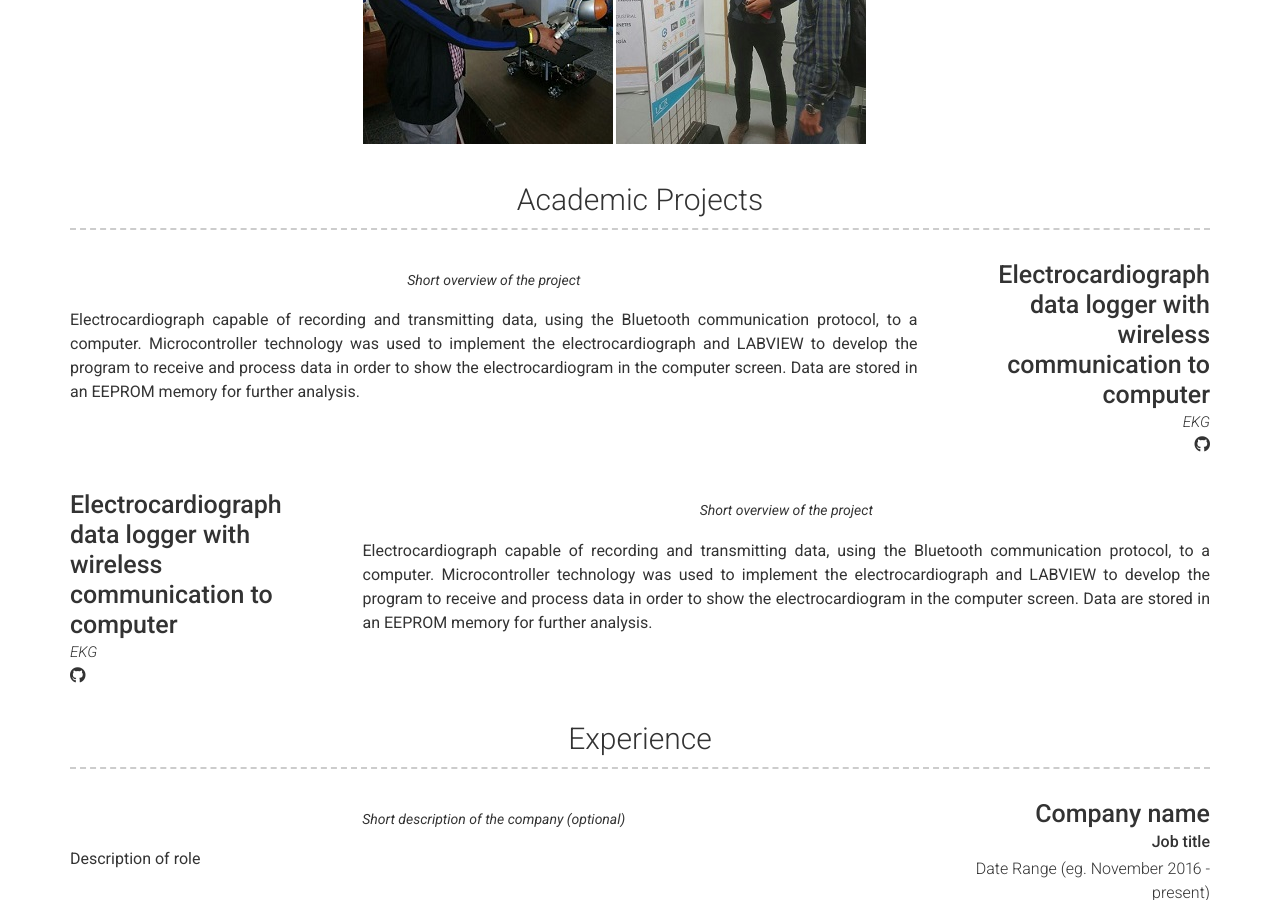
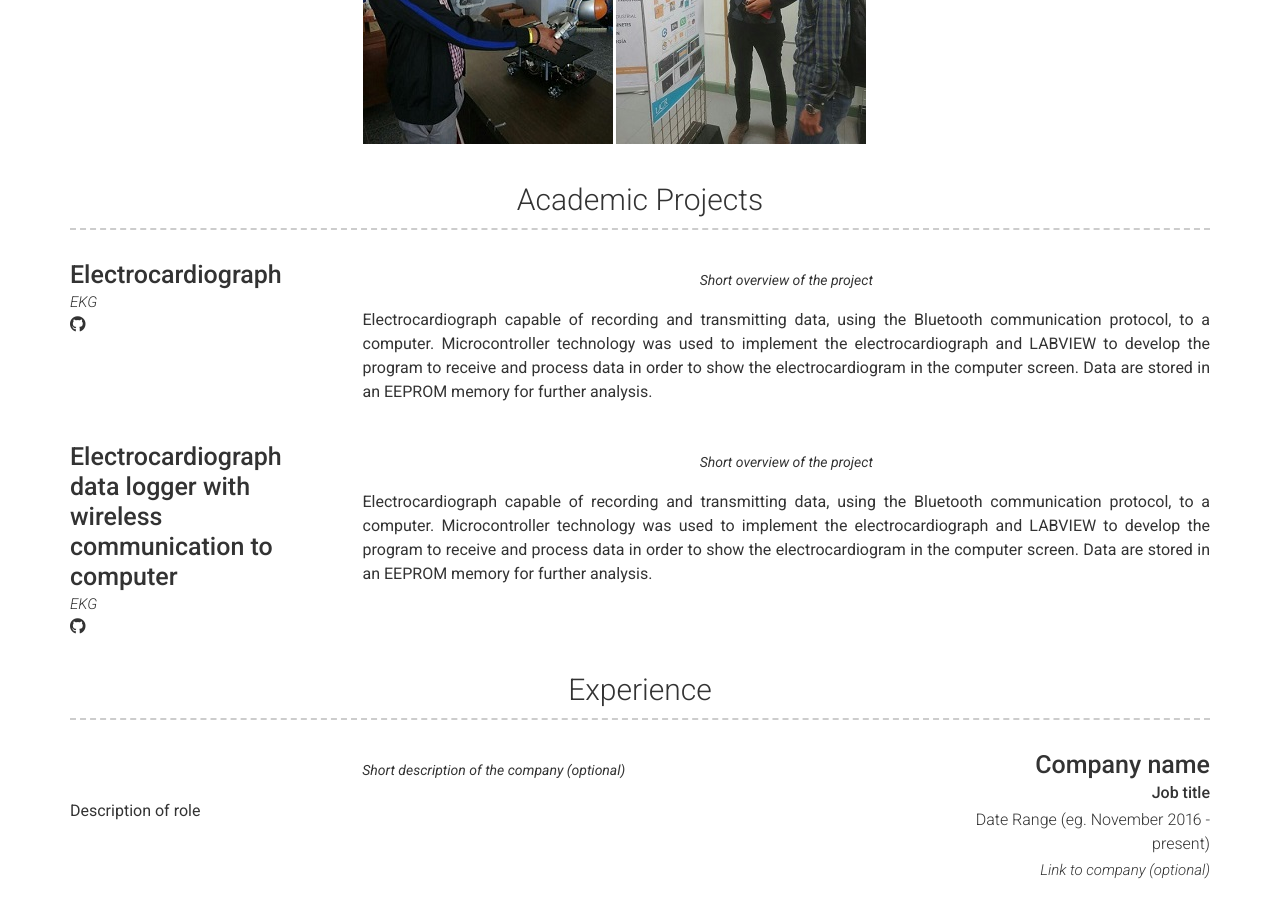
Before and after one commit to myalfred03/myalfred03.github.io, a Jekyll site: the page built from index.md, in a window 1280 px wide and 900 px high, scrolled down 621 px. Built offline with Jekyll 4.4.1, drawn with Linux system fonts in a browser that asks for light colours; nearby versions of some CDN libraries.

Commit message:
Update _config.yml

```diff
--- a/_config.yml
+++ b/_config.yml
@@ -56,8 +56,8 @@ content:
   - title: Academic Projects # Title for the section
     layout: list # Type of content section (list/text)
     content:
-      - layout: right
-        title: Electrocardiograph data logger with wireless communication to computer
+      - layout: left
+        title: Electrocardiograph
         link: https://github.com/myalfred03/EKG-PIC18F-AD620-SMD
         link_text: EKG
         additional_links:
```
